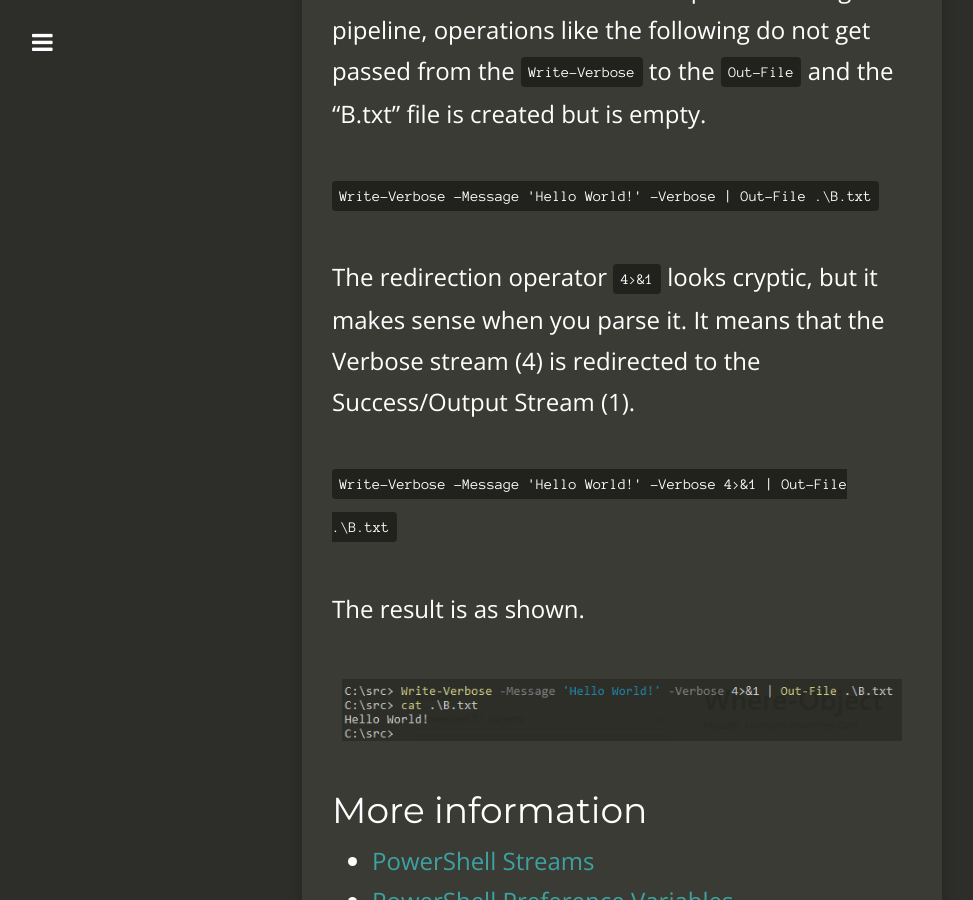
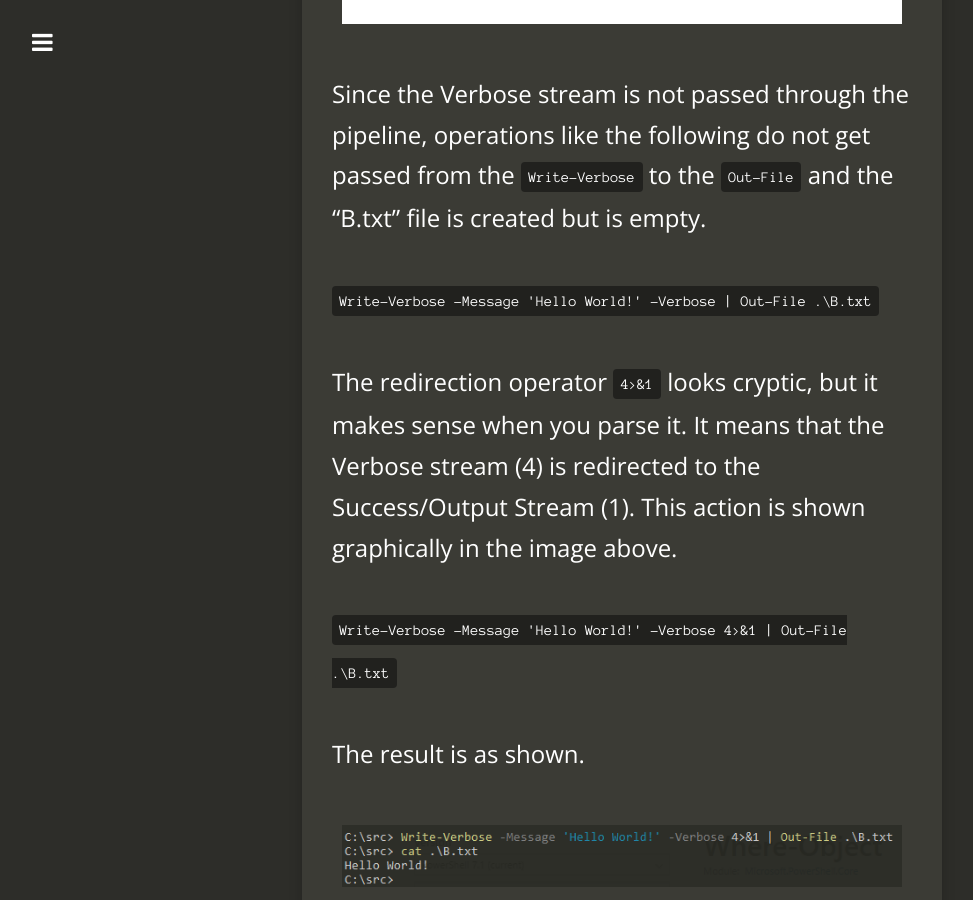
Before and after one commit to GitMje/gitmje.github.io, a Jekyll site: the page built from _posts/2021-04-27-powershell-streams.md, in a window 1280 px wide and 900 px high, scrolled down 4305 px. Shown: the whole window, without its empty margins (18-991 px from the left). Built offline with Jekyll 4.4.1, drawn with Linux system fonts in a browser that asks for light colours; nearby versions of some CDN libraries.

Commit message:
Fix images and add descriptions

```diff
--- a/_posts/2021-04-27-powershell-streams.md
+++ b/_posts/2021-04-27-powershell-streams.md
@@ -48,7 +48,7 @@ Since the Verbose stream is not passed through the pipeline, operations like the
 
 `Write-Verbose -Message 'Hello World!' -Verbose | Out-File .\B.txt`
 
-The redirection operator `4>&1` looks cryptic, but it makes sense when you parse it.  It means that the Verbose stream (4) is redirected to the Success/Output Stream (1).
+The redirection operator `4>&1` looks cryptic, but it makes sense when you parse it.  It means that the Verbose stream (4) is redirected to the Success/Output Stream (1).  This action is shown graphically in the image above.
 
 `Write-Verbose -Message 'Hello World!' -Verbose 4>&1 | Out-File .\B.txt`
 
```
Also changed, not shown: assets/2021-04-28-powershell-streams/1.png, assets/2021-04-28-powershell-streams/2.png, assets/2021-04-28-powershell-streams/3.png.
